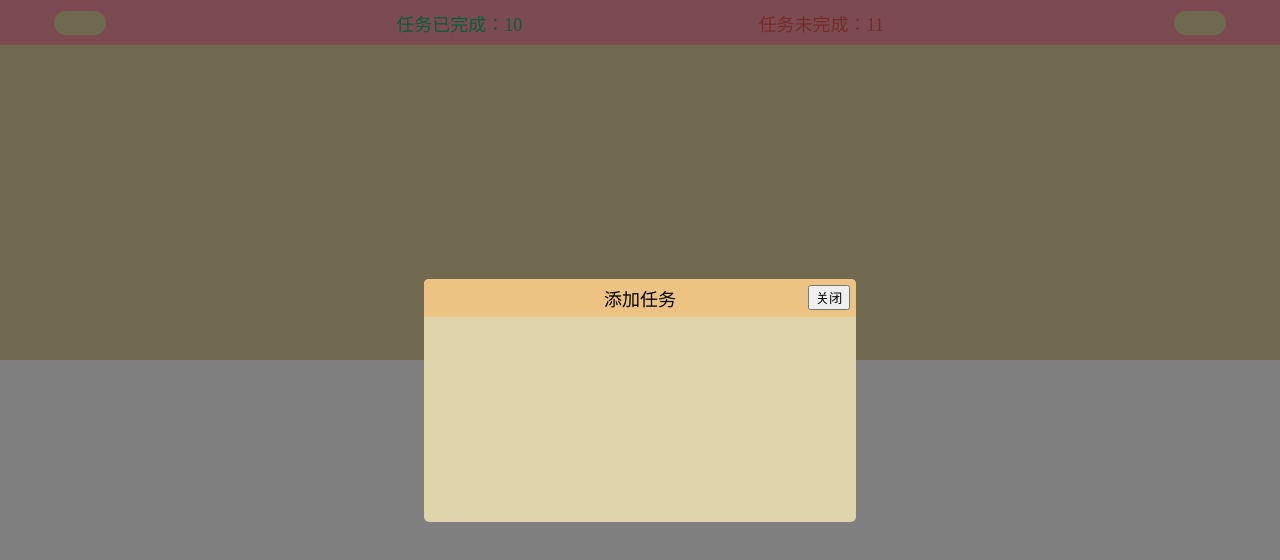
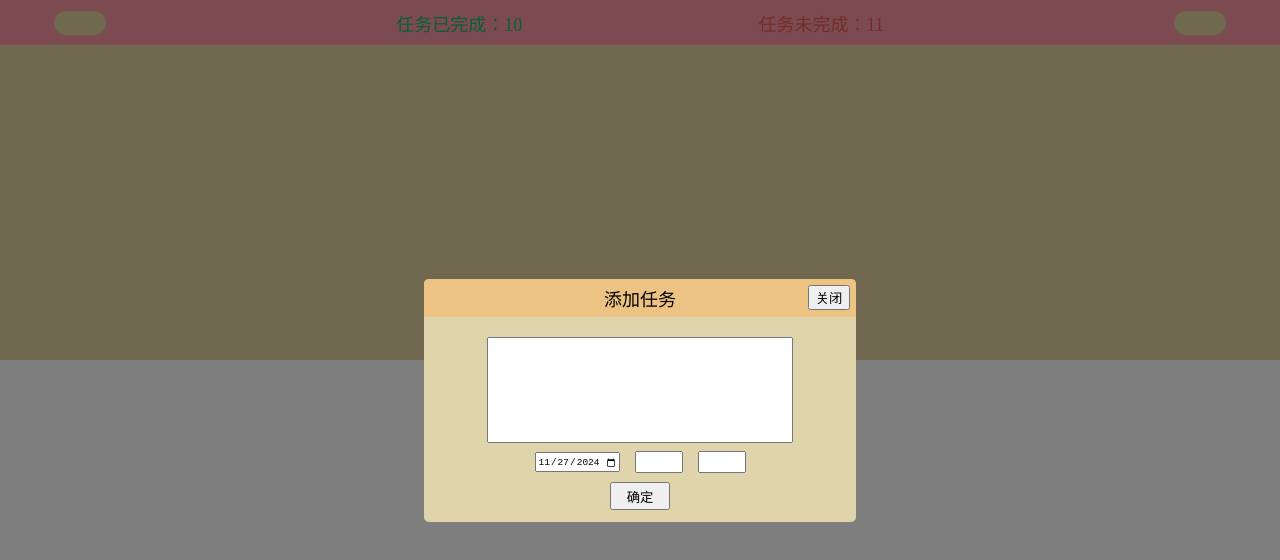
Before and after one commit to oywq3000/DeadlineEL, a Vue app: page / in a window 1280 px wide. Both pictures are taken after a click on the button 80 px from the left and 22 px from the top of the page. Shown: the top 560 px of the page. Built offline with nearby package versions, Linux system fonts and the light colour scheme; a web font is replaced by a local one.

Commit message:
complete the add target panel css

```diff
--- a/src/components/add_target_window/AddTarget.vue
+++ b/src/components/add_target_window/AddTarget.vue
@@ -1,16 +1,29 @@
 <template>
-  <div v-if="visible" class="modal-overlay">
+  <div v-show="visible" class="modal-overlay">
     <div class="modal-content">
       <div class="header">
         <span>添加任务</span>
         <button @click="closeAddTargetWin">关闭</button>
+      </div>
+
+      <div class="input-content">
+        <textarea></textarea>
+        <div>
+          <input id="date_input" ref="datePick" type="date"/>
+          <input id="hours_input" type="number" />
+          <input id="minutes_input" type="number" />
+        </div>
+        <button class="certify_button">确定</button>
       </div>
     </div>
   </div>
 </template>
 
 <script>
+import { onMounted } from "vue";
+
 export default {
+  setup() {},
   data() {
     return {
       isDrag: false,
@@ -23,6 +36,9 @@ export default {
     openAddTargetWin() {
       console.log("openAddTargetWin");
       this.visible = true;
+
+      //init controls
+      this.$refs.datePick.value = new Date().toISOString().split("T")[0];
     },
     closeAddTargetWin() {
       this.visible = false;
@@ -33,6 +49,8 @@ export default {
       this.closeModal();
     },
   },
+
+  //lifetime function
 };
 </script>
 <style scoped>
@@ -72,8 +90,55 @@ export default {
   font-size: 18px;
   font-family: DingTalkJinBuTi;
   grid-column: 2;
+  user-select: none;
 }
 .header button {
   grid-column: 3;
 }
+
+.input-content {
+  width: 432px;
+  height: 205px;
+  display: grid;
+  grid-template-rows: 3fr 1fr 1fr;
+  justify-items: center;
+}
+.input-content textarea {
+  grid-row: 1;
+  height: 100px;
+  width: 300px;
+  margin-top: 20px;
+  resize: none;
+}
+.input-content div {
+  grid-row: 2;
+  width: 100%;
+  display: flex;
+  align-items: center;
+  justify-content: center;
+  gap: 15px;
+}
+.input-content #date_input {
+  width: 80px;
+  height: 16px;
+  font-size: 9.5px;
+
+}
+.input-content #hours_input {
+  width: 40px;
+  height: 16px;
+  font-size: 9.5px;
+  text-align: center;
+}
+.input-content #minutes_input {
+  width: 40px;
+  height: 16px;
+  font-size: 9.5px;
+  text-align: center;
+}
+.certify_button {
+  width: 60px;
+  height: 28px;
+  grid-row: 3;
+  }
 </style>
```
